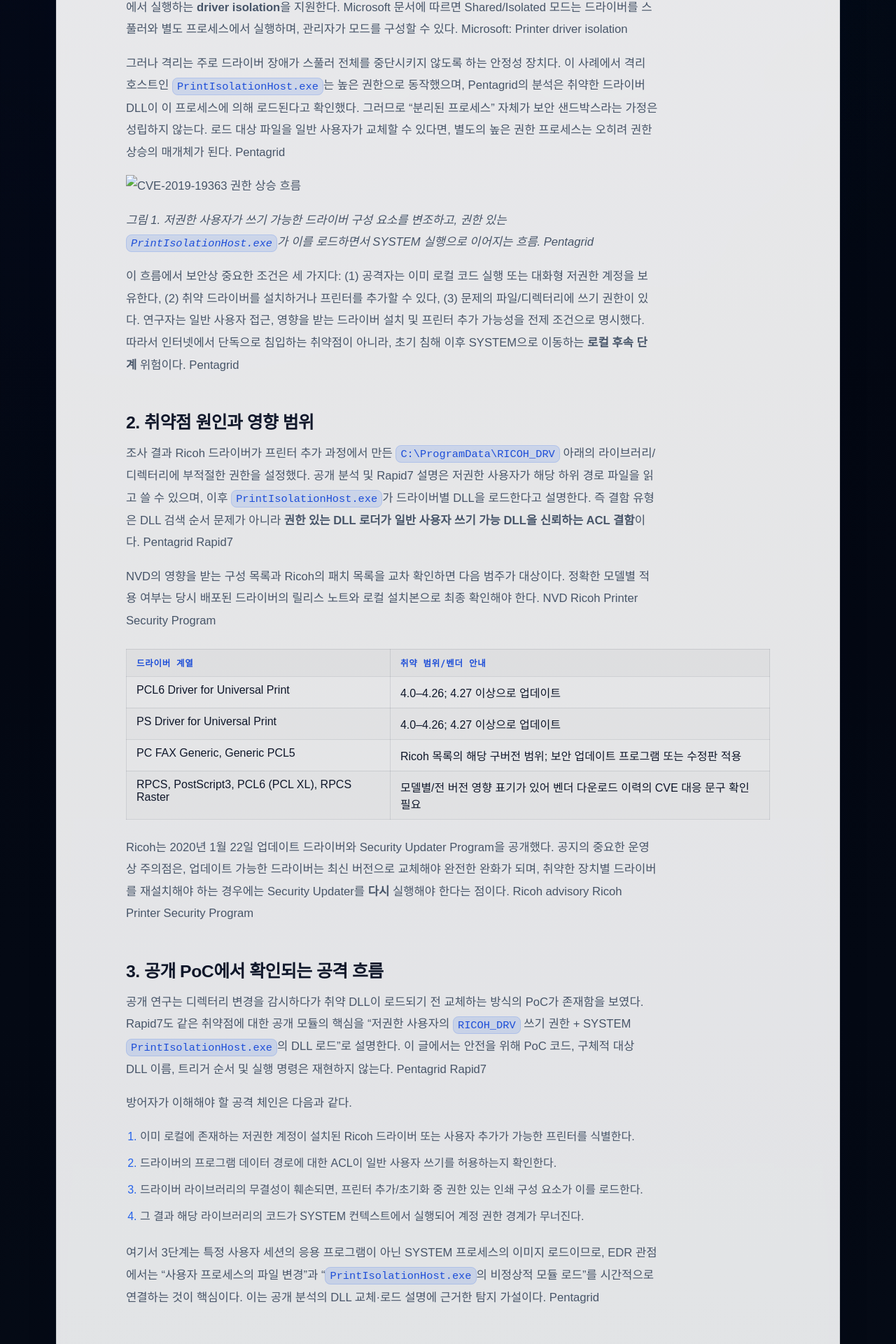
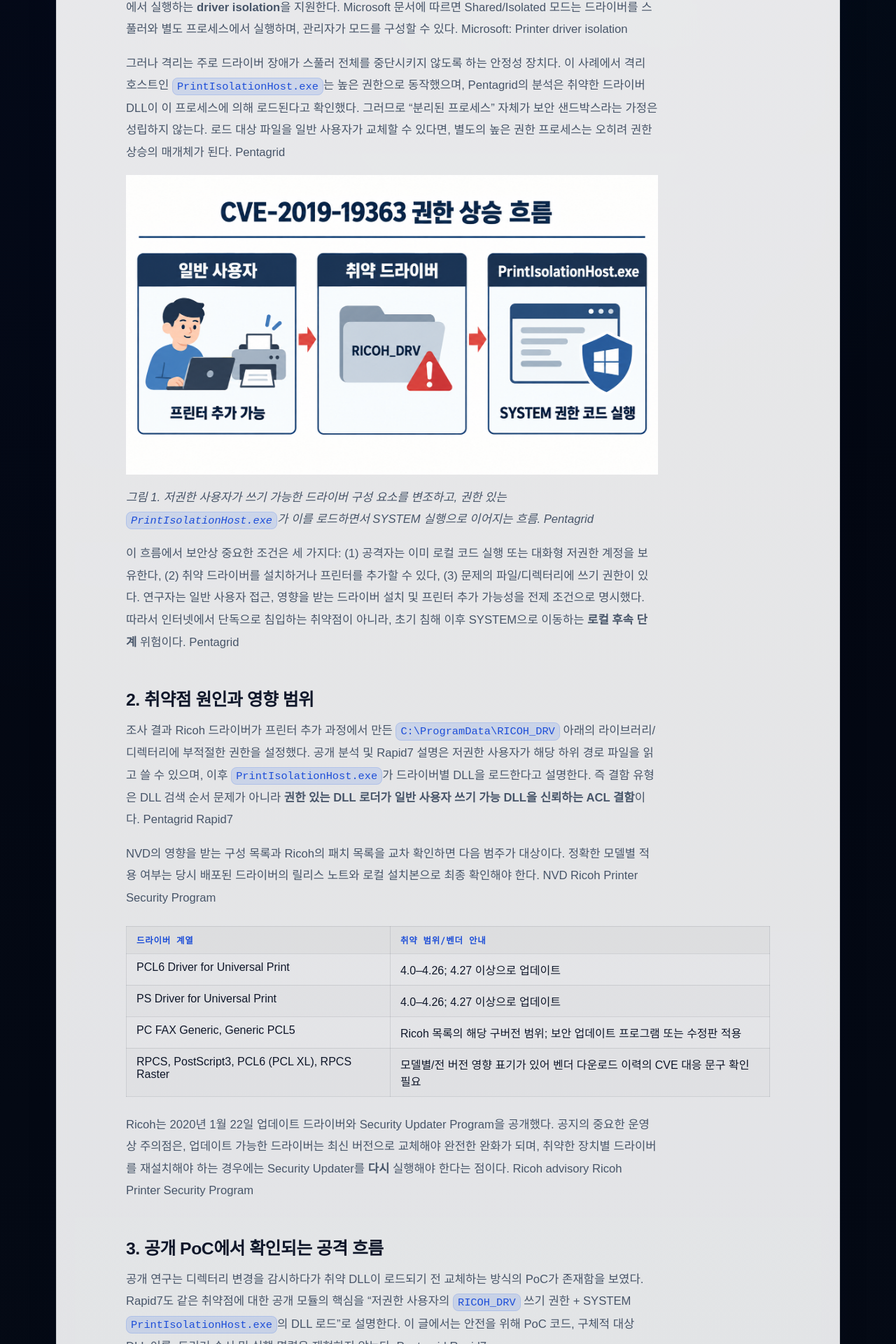
Before and after one commit to katarinabluu-gosegulover/Hercent.github.io, a Jekyll site: the page built from _posts/2026-09-21-CVE-2019-19363-analysis.md, in a window 1280 px wide. Shown: the part 1274-3194 px from the top of the page at 70% size. Built offline with Jekyll 4.4.1, drawn with Linux system fonts in a browser that asks for light colours; some web fonts are replaced.

Commit message:
Update 2026-09-21-CVE-2019-19363-analysis.md

```diff
--- a/_posts/2026-09-21-CVE-2019-19363-analysis.md
+++ b/_posts/2026-09-21-CVE-2019-19363-analysis.md
@@ -25,7 +25,7 @@
 
 그러나 격리는 주로 드라이버 장애가 스풀러 전체를 중단시키지 않도록 하는 안정성 장치다. 이 사례에서 격리 호스트인 `PrintIsolationHost.exe`는 높은 권한으로 동작했으며, Pentagrid의 분석은 취약한 드라이버 DLL이 이 프로세스에 의해 로드된다고 확인했다. 그러므로 “분리된 프로세스” 자체가 보안 샌드박스라는 가정은 성립하지 않는다. 로드 대상 파일을 일반 사용자가 교체할 수 있다면, 별도의 높은 권한 프로세스는 오히려 권한 상승의 매개체가 된다. [Pentagrid](https://www.pentagrid.ch/en/blog/local-privilege-escalation-in-ricoh-printer-drivers-for-windows-cve-2019-19363/)
 
-![CVE-2019-19363 권한 상승 흐름](cve-2019-19363-privilege-escalation-flow-landscape.png)
+![CVE-2019-19363 권한 상승 흐름](/Hercent.github.io/assets/images/cve-2019-19363-privilege-escalation-flow-landscape.png)
 
 *그림 1. 저권한 사용자가 쓰기 가능한 드라이버 구성 요소를 변조하고, 권한 있는 `PrintIsolationHost.exe`가 이를 로드하면서 SYSTEM 실행으로 이어지는 흐름. [Pentagrid](https://www.pentagrid.ch/en/blog/local-privilege-escalation-in-ricoh-printer-drivers-for-windows-cve-2019-19363/)*
 
```
